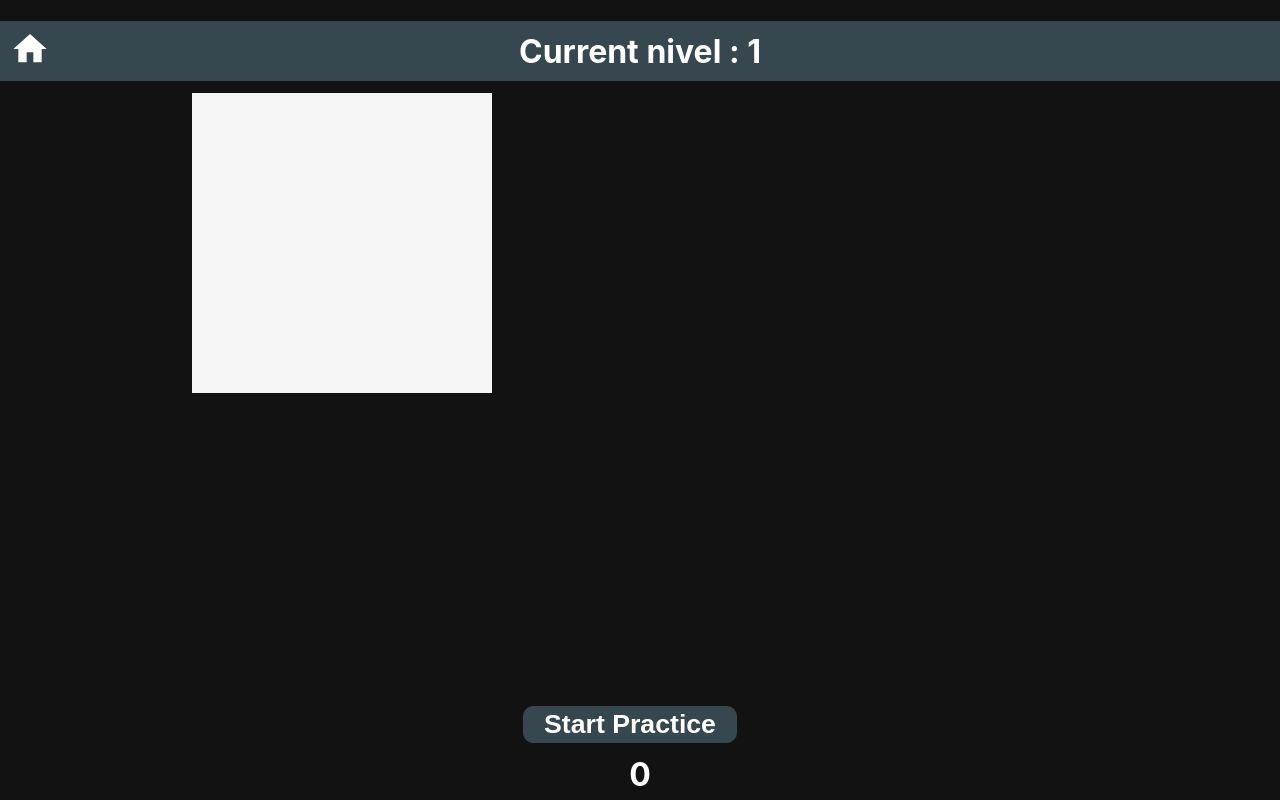
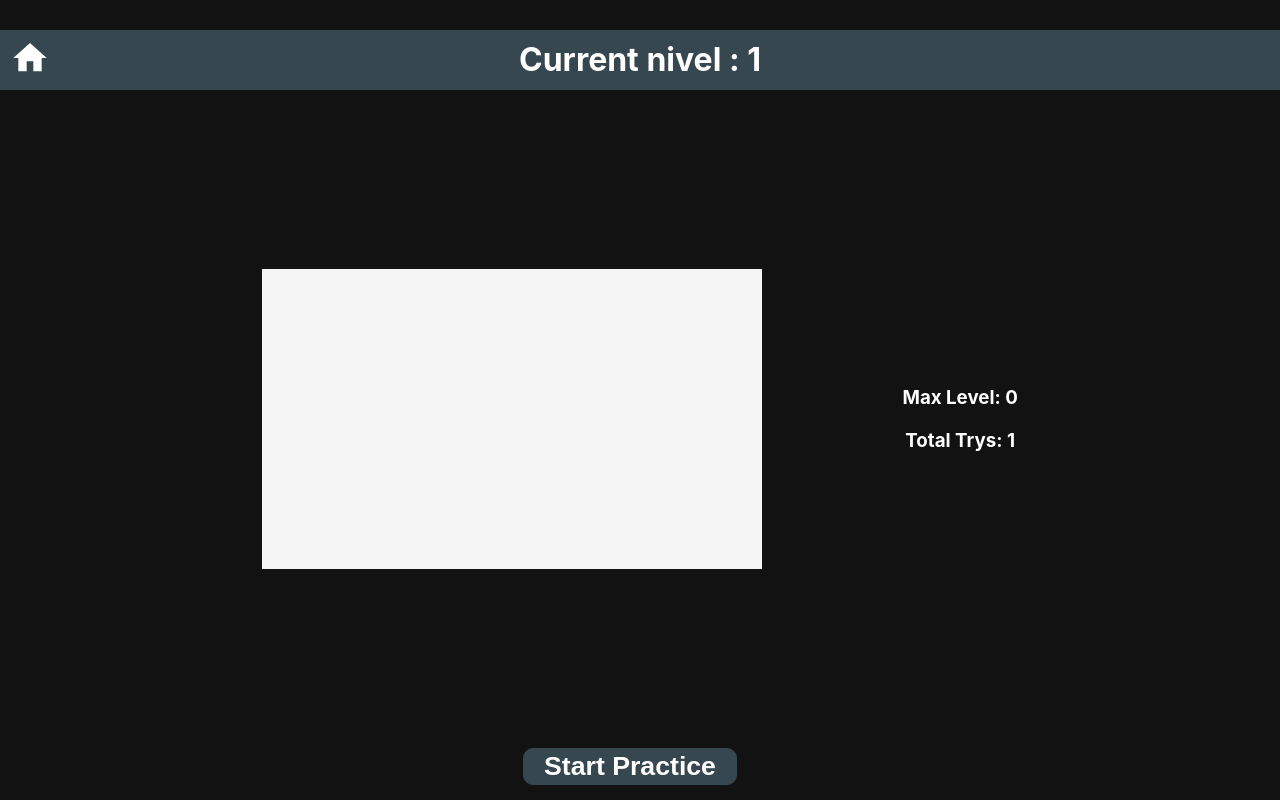
Before and after one commit to willian-pessoa/bld-trainer, a React (Create React App) app: page /bld in a window 1280 px wide. Built offline with nearby package versions, Linux system fonts and the light colour scheme.

Commit message:
logic structure to bld trainer finished(i thinkn :D)

```diff
--- a/package.json
+++ b/package.json
@@ -15,6 +15,7 @@
     "react-router-dom": "^6.2.1",
     "react-scripts": "5.0.0",
     "sass": "^1.47.0",
+    "valtio": "^1.2.8",
     "web-vitals": "^2.1.3"
   },
   "scripts": {
--- a/src/App.js
+++ b/src/App.js
@@ -10,6 +10,15 @@ if (localStorage.getItem("LETTERS") === null){
 }
 if (localStorage.getItem("level") === null){
   localStorage.setItem("level", 1);
+}
+if (localStorage.getItem("dataUser") === null){
+  localStorage.setItem("dataUser", JSON.stringify([
+    {
+      isRight: false,
+      level: 0,
+      time: 0,
+    }
+  ]))
 }
 // END LOCAL STORAGE MANIPULATION
 
--- a/src/components/bldApp/BldApp.jsx
+++ b/src/components/bldApp/BldApp.jsx
@@ -5,6 +5,7 @@ import "./bldApp.scss";
 // functions + hooks
 import { useRound } from "../../hooks/useRound.jsx";
 import { useTimer } from "../../hooks/useTimer";
+import { useSnapshot } from "valtio";
 
 // Components
 import TopBar from "../home/TopBar.jsx";
@@ -12,7 +13,6 @@ import Statistics from "./Statistics.jsx";
 import CardsBLD from "./CardsBLD.jsx";
 import MemoCheckBLD from "./MemoCheckBLD.jsx";
 import ResultBLD from "./ResultBLD";
-import { RoundaboutRight } from "@mui/icons-material";
 
 export default function BldApp({ LETTERS }) {
   const [nivel, setNivel] = useState(parseInt(localStorage.getItem("level")));
@@ -96,7 +96,6 @@ export default function BldApp({ LETTERS }) {
       ) : (
         ""
       )}
-      <h1>{time}</h1>
     </div>
   );
 }
--- a/src/components/bldApp/ResultBLD.jsx
+++ b/src/components/bldApp/ResultBLD.jsx
@@ -5,12 +5,22 @@ import { useState,useMemo } from "react";
 import { strToArr, checkAnswer } from "./helpers";
 
 export default function ResultBLD({time, nivel}) {
-  const [arrPairs, setArrPairs] = useState(strToArr(localStorage.getItem("listLetterPairs")));
-  const [arrToCheck, setArrToCheck] = useState(strToArr(localStorage.getItem("textAnswer")));
+  const [arrPairs] = useState(strToArr(localStorage.getItem("listLetterPairs")));
+  const [arrToCheck] = useState(strToArr(localStorage.getItem("textAnswer")));
   const tupleAnswer = useMemo(()=>checkAnswer(arrPairs, arrToCheck),[arrPairs,arrToCheck]);
 
   let counter = -1;
 
+  // update local storage session data
+  let dataSession = {
+      isRight: tupleAnswer[0],
+      level: nivel,
+      time: time}
+  let dataUser = JSON.parse(localStorage.getItem("dataUser"));
+  dataUser.push(dataSession);
+  localStorage.setItem("dataUser", JSON.stringify(dataUser));
+
+  // update level to next round
   if (tupleAnswer[0]){
     let newLevel = nivel + 1;
     localStorage.setItem("level", newLevel);
@@ -22,11 +32,6 @@ export default function ResultBLD({time, nivel}) {
     localStorage.setItem("level", newLevel);
     }
   }
-
-  console.log(arrPairs);
-  console.log(arrToCheck);
-  console.log(counter);
-  console.log(tupleAnswer);
 
   const redStyle = {borderColor: "red", color: "red", boxShadow: "0 0 0.4em red"};
   const greenStyle = {borderColor: "green", color: "#32CD32", boxShadow: "0 0 0.4em green"};
--- a/src/components/bldApp/Statistics.jsx
+++ b/src/components/bldApp/Statistics.jsx
@@ -1,10 +1,21 @@
-import React from 'react'
+import React, { useState } from 'react'
 import "./statistics.scss"
 
 export default function Statistics() {
+    const [data] = useState(JSON.parse(localStorage.getItem("dataUser")))
+
+
+
     return (
         <div className='statistics'>
+            <div className="graph">
 
+            </div>
+            <div className="table">
+                <h3>Max Level: {data.reduce((prev, current) => (prev.level > current.level) ? prev : current).level}</h3>
+                <br />
+                <h3>Total Trys: {data.length}</h3>
+            </div>
         </div>
     )
 }
--- a/src/components/bldApp/statistics.scss
+++ b/src/components/bldApp/statistics.scss
@@ -1,5 +1,21 @@
 .statistics{
-    background-color: whitesmoke;
-    width: 300px;
-    height: 300px;
+
+    display: flex;
+    justify-content: space-around;
+    align-items: center;
+    height: calc(100vh - 200px);
+
+    .graph {
+        background-color: whitesmoke;
+        width: 500px !important;
+        height: 300px;
+    }
+
+    .table {
+        max-width: 200px;
+        display: flex;
+        flex-direction: column;
+        align-items: center;
+        justify-content: space-evenly;
+    }
 }
```
Also changed, not shown: 1 other file (tests, documents, lock files or other folders).
